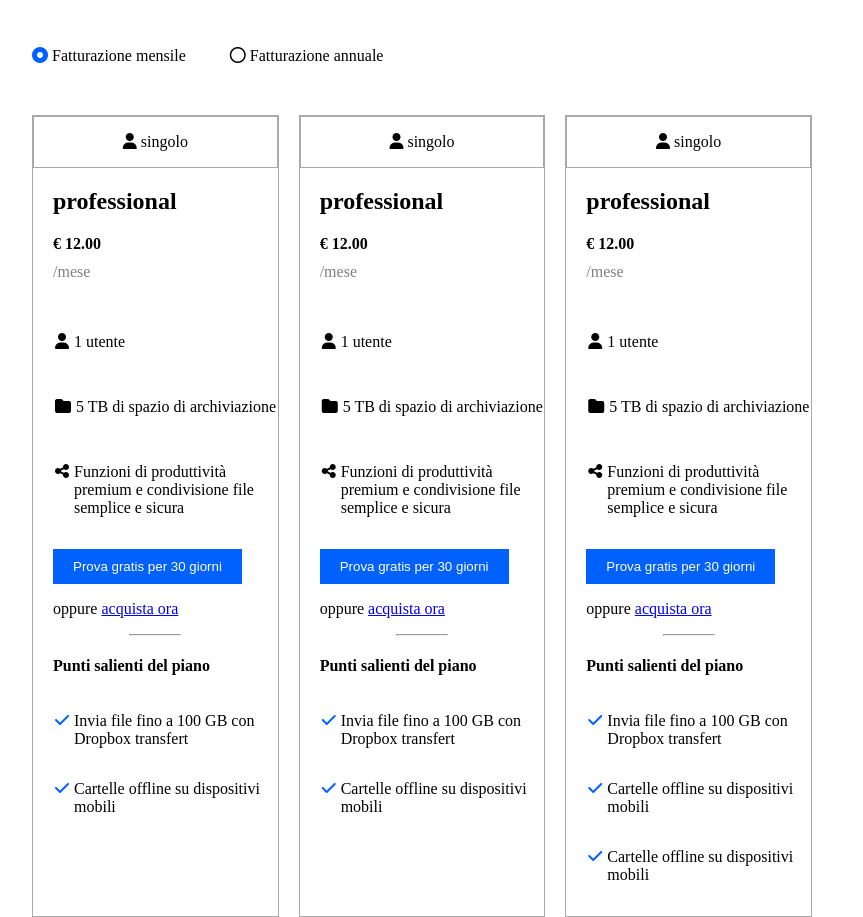
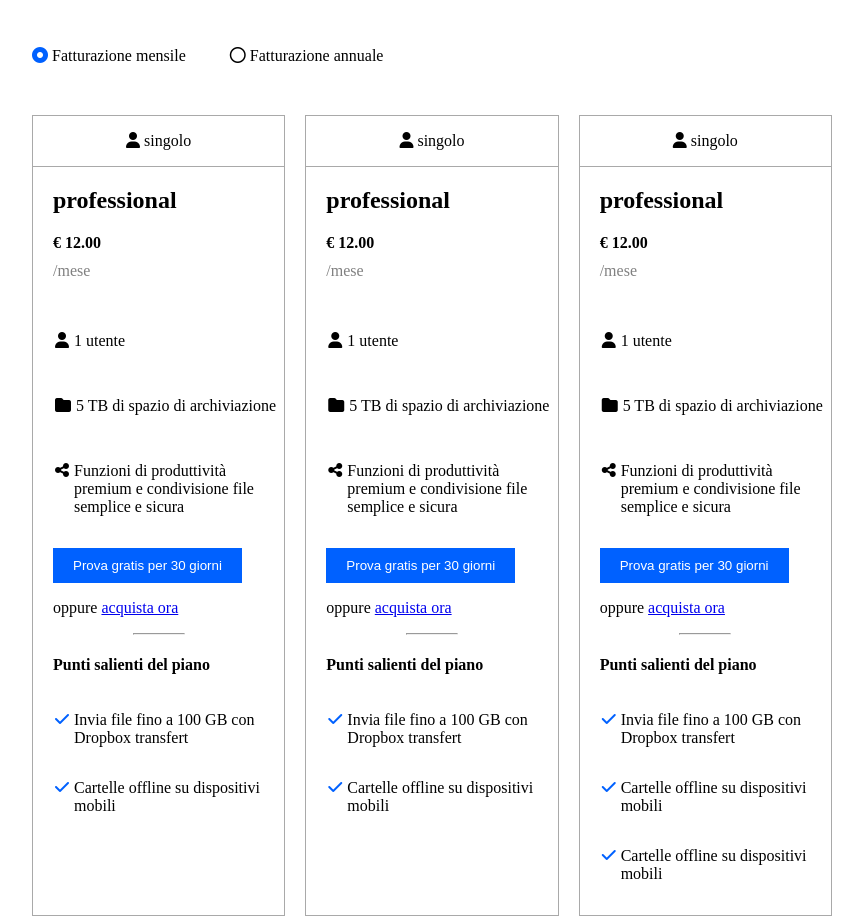
Before and after one commit to VincenzoDePetris/htmlcss-dropbox, a plain HTML site: page index.html in a window 1280 px wide. Shown: the part 805-1722 px from the top of the page, without its empty margins (208-1071 px from the left). Drawn offline with Linux system fonts and the light colour scheme.

Commit message:
fix: margin business section

```diff
--- a/css/style.css
+++ b/css/style.css
@@ -34,6 +34,10 @@
 
 .border {
   border: solid darkgray 1px;
+}
+
+.border-fixed {
+  border-bottom: solid darkgray 1px;
 }
 
 .margin {
@@ -192,6 +196,10 @@
   width: 65%;
 }
 
+.third-box {
+  margin: 20px 0px;
+}
+
 .orizontal-button-div {
   margin: 20px;
   width: 30%;
--- a/index.html
+++ b/index.html
@@ -102,7 +102,7 @@
         <div class="flex business-flex">
           <!-- first box -->
           <div class="margin border">
-            <div class="border mini-title-div">
+            <div class="border-fixed mini-title-div">
               <p><i class="fa-solid fa-user"></i> singolo</p>
             </div>
             <div>
@@ -170,7 +170,7 @@
           </div>
           <!-- second box -->
           <div class="margin border">
-            <div class="border mini-title-div">
+            <div class="border-fixed mini-title-div">
               <p><i class="fa-solid fa-user"></i> singolo</p>
             </div>
             <div>
@@ -237,8 +237,8 @@
             </div>
           </div>
           <!-- third box -->
-          <div class="margin border">
-            <div class="border mini-title-div">
+          <div class="border third-box">
+            <div class="border-fixed mini-title-div">
               <p><i class="fa-solid fa-user"></i> singolo</p>
             </div>
             <div>
@@ -315,7 +315,7 @@
         </div>
         <!-- orizontal section -->
         <div class="border">
-          <div class="border mini-title-div">
+          <div class="border-fixed mini-title-div">
             <p><i class="fa-solid fa-building"></i>Team</p>
           </div>
           <div class="flex">
```
